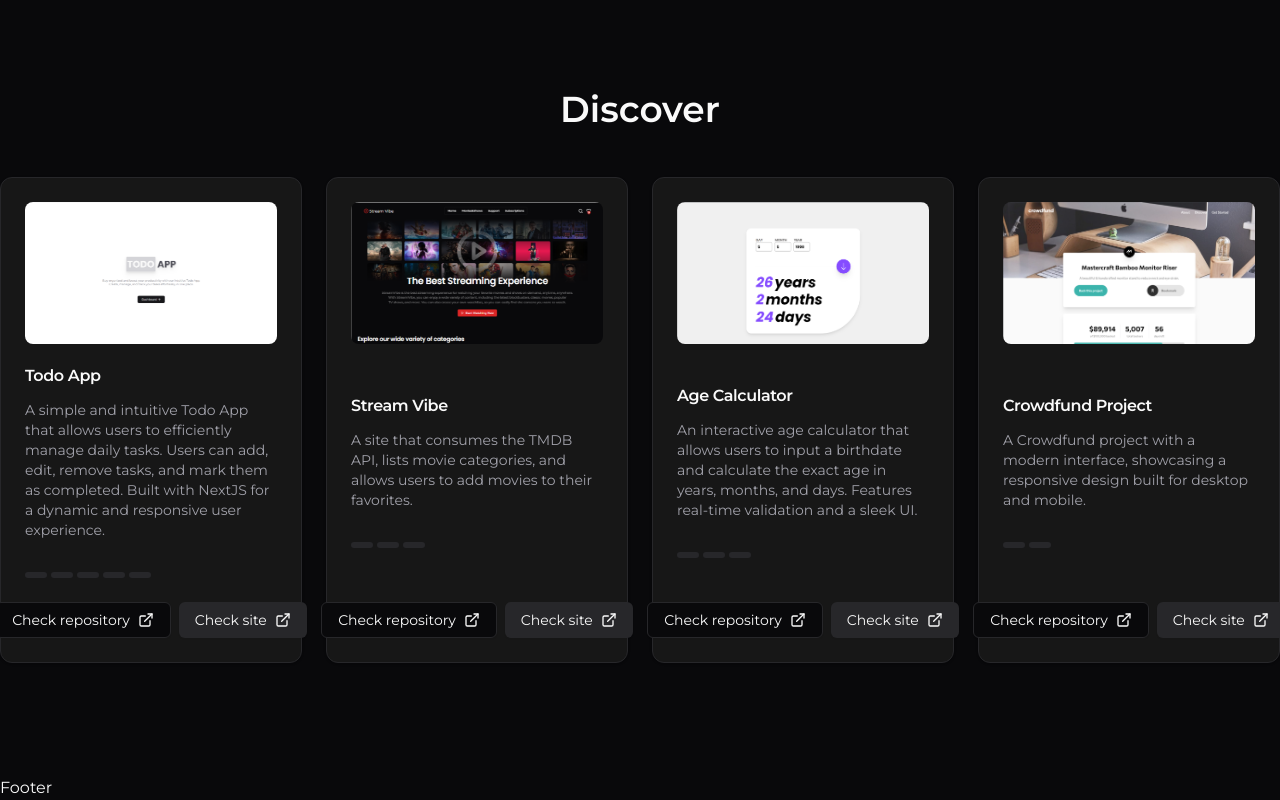
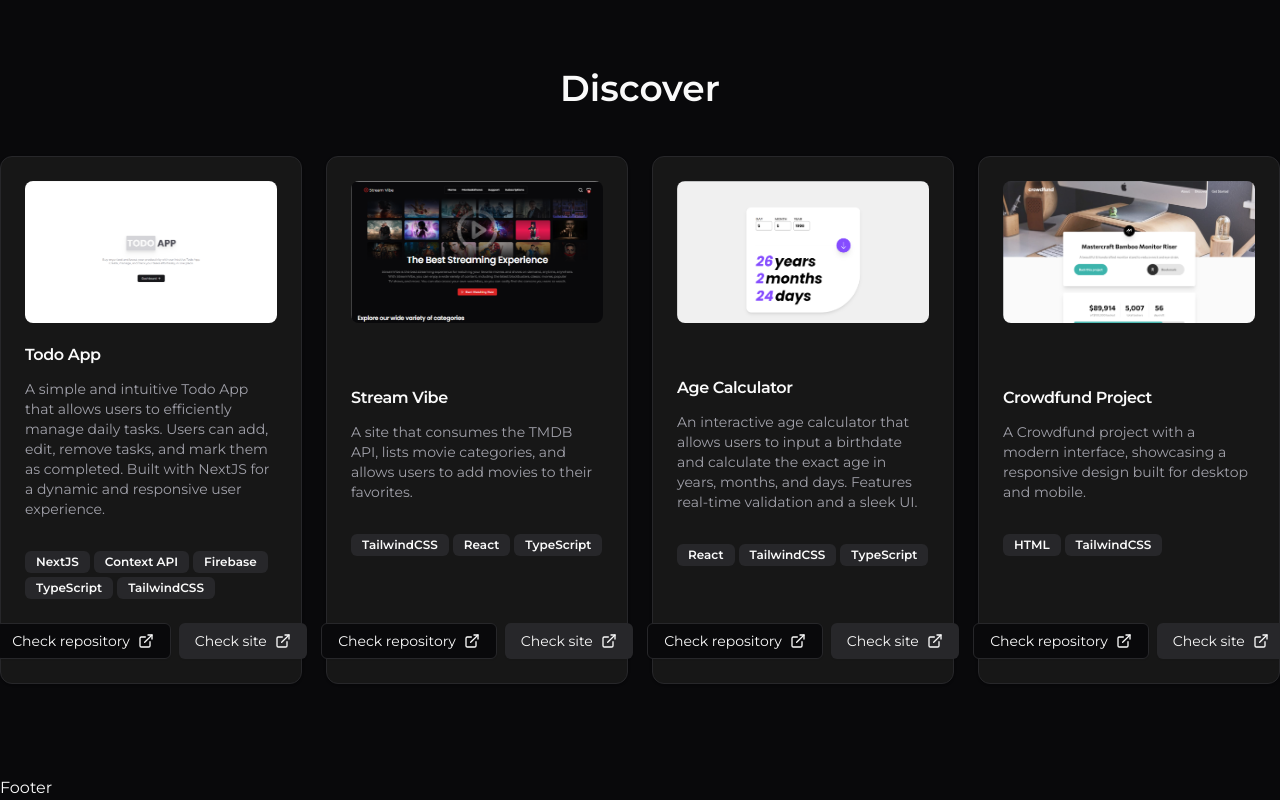
Before and after one commit to raphaeleliass/Meu-Portfolio, a Next.js app: page / in a window 1280 px wide. Shown: the part 2156-2956 px from the top of the page. Built offline with nearby package versions, Linux system fonts and the light colour scheme.

Commit message:
update: new json structure for technologies

```diff
--- a/src/data/myprojects.ts
+++ b/src/data/myprojects.ts
@@ -7,11 +7,11 @@ export const myProjects = [
     siteLink: "https://raphaelelias-todo-app.vercel.app",
     repoLink: "https://github.com/raphaeleliass/todo-app",
     technologies: [
-      "NextJS",
-      "Context API",
-      "Firebase",
-      "TypeScript",
-      "TailwindCSS",
+      { name: "NextJS" },
+      { name: "Context API" },
+      { name: "Firebase" },
+      { name: "TypeScript" },
+      { name: "TailwindCSS" },
     ],
   },
   {
@@ -21,7 +21,11 @@ export const myProjects = [
     imageSrc: "/stream-vibe.png",
     siteLink: "https://raphaelelias-stream-vibe.vercel.app/",
     repoLink: "https://github.com/raphaeleliass/stream-vibe",
-    technologies: ["TailwindCSS", "React", "TypeScript"],
+    technologies: [
+      { name: "TailwindCSS" },
+      { name: "React" },
+      { name: "TypeScript" },
+    ],
   },
   {
     title: "Age Calculator",
@@ -30,7 +34,11 @@ export const myProjects = [
     imageSrc: "/age-calculator.png",
     siteLink: "https://raphaelelias-agecalculator.vercel.app/",
     repoLink: "https://github.com/raphaeleliass/age-calculator",
-    technologies: ["React", "TailwindCSS", "TypeScript"],
+    technologies: [
+      { name: "React" },
+      { name: "TailwindCSS" },
+      { name: "TypeScript" },
+    ],
   },
   {
     title: "Crowdfund Project",
@@ -39,6 +47,9 @@ export const myProjects = [
     imageSrc: "/crowdfund.png",
     siteLink: "https://raphaelelias-crowdfund.vercel.app/",
     repoLink: "https://github.com/raphaeleliass/crowdfund-project",
-    technologies: ["HTML", "TailwindCSS"],
+    technologies: [
+      { name: "HTML" },
+      { name: "TailwindCSS" },
+    ],
   },
 ];
```
